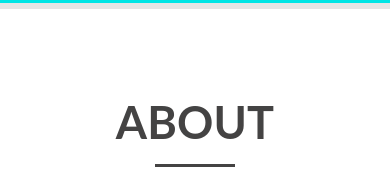
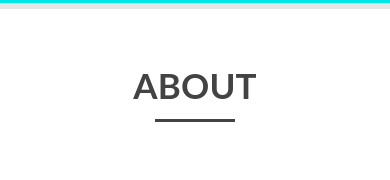
Before and after one commit to harsh6975/My-Protfolio, a React (Create React App) app: page / in a window 390 px wide. Shown: the part 254-434 px from the top of the page. Built offline with nearby package versions, Linux system fonts and the light colour scheme.

Commit message:
home modified

```diff
--- a/src/Component/About/About.module.css
+++ b/src/Component/About/About.module.css
@@ -35,4 +35,12 @@
   .feature {
     width: 80%;
   }
+  .about {
+    font-size: 35px;
+    width: 30vh;
+    margin-top: 50px;
+  }
+  .underLine {
+    margin-bottom: 50px;
+  }
 }
```
